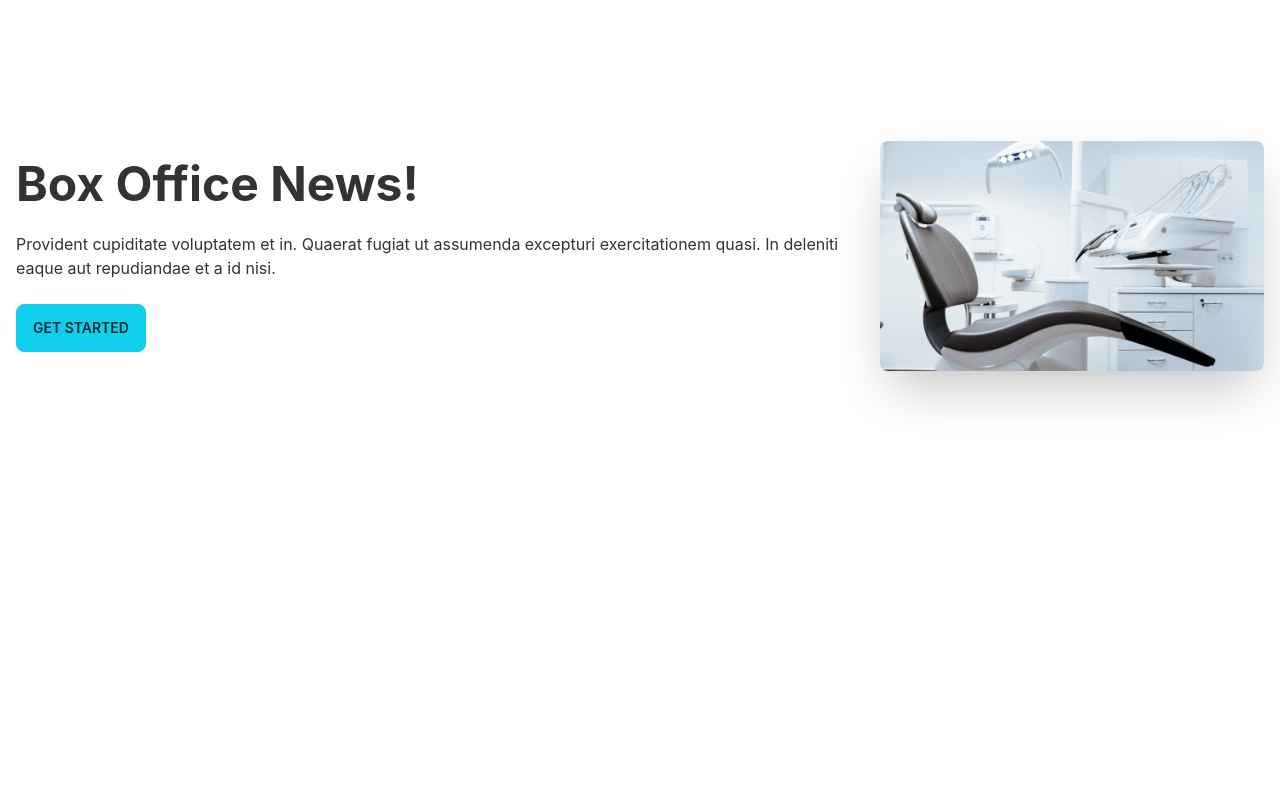
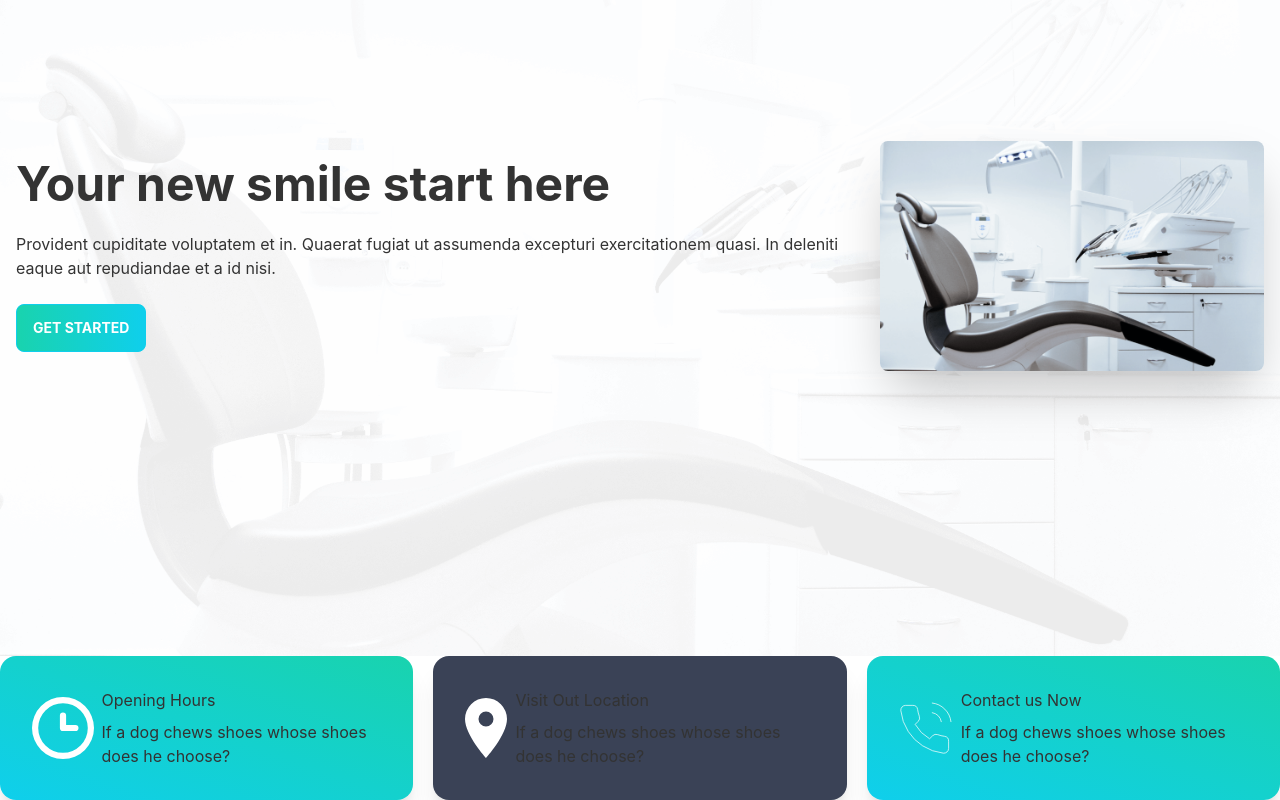
Before and after one commit to kabirbhai/doctors-kobir, a React (Create React App) app: page / in a window 1280 px wide. Shown: the part 208-1008 px from the top of the page. Before the commit the page ends 864 px from the top, so only its background shows below. Built offline with nearby package versions, Linux system fonts and the light colour scheme.

Commit message:
infoCard added

```diff
--- a/src/App.js
+++ b/src/App.js
@@ -4,6 +4,7 @@ import { Routes, Route } from "react-router-dom";
 import Home from "./pages/home/Home";
 import About from "./pages/about/About";
 import Navbar from "./pages/shared/Navbar";
+import Login from "./pages/login/Login";
 
 function App() {
   return (
@@ -13,6 +14,7 @@ function App() {
         <Route path="/" element={<Home />} />
         <Route path="/home" element={<Home />} />
         <Route path="/about" element={<About />} />
+        <Route path="/login" element={<Login />} />
       </Routes>
     </div>
   );
--- a/src/pages/home/Banner.js
+++ b/src/pages/home/Banner.js
@@ -1,22 +1,33 @@
 import React from "react";
 import chair from "../../assets/images/chair.png";
+import bannerBackground from "../../assets/images/bg.png";
 
 const Banner = () => {
   return (
-    <div class="hero min-h-screen">
+    <section
+      style={{
+        background: `url(${bannerBackground})`,
+        backgroundPosition: "center",
+        backgroundRepeat: "no-repeat",
+        backgroundSize: "cover",
+      }}
+      class="hero min-h-screen"
+    >
       <div class="hero-content flex-col lg:flex-row-reverse">
         <img src={chair} class="max-w-sm rounded-lg shadow-2xl" alt="banner" />
         <div>
-          <h1 class="text-5xl font-bold">Box Office News!</h1>
+          <h1 class="text-5xl font-bold">Your new smile start here</h1>
           <p class="py-6">
             Provident cupiditate voluptatem et in. Quaerat fugiat ut assumenda
             excepturi exercitationem quasi. In deleniti eaque aut repudiandae et
             a id nisi.
           </p>
-          <button class="btn btn-primary">Get Started</button>
+          <button class="btn btn-primary uppercase font-bold text-white bg-gradient-to-r from-secondary to-primary">
+            Get Started
+          </button>
         </div>
       </div>
-    </div>
+    </section>
   );
 };
 
--- a/src/pages/home/Home.js
+++ b/src/pages/home/Home.js
@@ -1,10 +1,12 @@
 import React from "react";
 import Banner from "./Banner";
+import Info from "./Info";
 
 const Home = () => {
   return (
     <div>
       <Banner />
+      <Info />
     </div>
   );
 };
--- /dev/null
+++ b/src/pages/home/Info.js
@@ -0,0 +1,56 @@
+import React from "react";
+import img1 from "../../assets/icons/clock.svg";
+import img2 from "../../assets/icons/marker.svg";
+import img3 from "../../assets/icons/phone.svg";
+
+const Info = () => {
+  return (
+    <section className="container mx-auto ">
+      <div className="card-container grid grid-cols-1 md:grid-cols-3 gap-5">
+        <div class="card bg-gradient-to-tr from-primary to-secondary shadow-xl">
+          <div class="card-body flex-row justify-center items-center ">
+            <div>
+              <img className="" src={img1} alt="" />
+            </div>
+            <div>
+              <h3>Opening Hours</h3>
+              <p className="mt-2">
+                If a dog chews shoes whose shoes does he choose?
+              </p>
+            </div>
+          </div>
+        </div>
+        {/* CARD 2  */}
+        <div class="card bg-accent shadow-xl">
+          <div class="card-body flex-row justify-center items-center ">
+            <div>
+              <img className="" src={img2} alt="" />
+            </div>
+            <div>
+              <h3>Visit Out Location</h3>
+              <p className="mt-2">
+                If a dog chews shoes whose shoes does he choose?
+              </p>
+            </div>
+          </div>
+        </div>
+        {/* CARD 3  */}
+        <div class="card bg-gradient-to-tr from-primary to-secondary shadow-xl">
+          <div class="card-body flex-row justify-center items-center ">
+            <div>
+              <img className="" src={img3} alt="" />
+            </div>
+            <div>
+              <h3>Contact us Now</h3>
+              <p className="mt-2">
+                If a dog chews shoes whose shoes does he choose?
+              </p>
+            </div>
+          </div>
+        </div>
+      </div>
+    </section>
+  );
+};
+
+export default Info;
--- a/src/pages/shared/Navbar.js
+++ b/src/pages/shared/Navbar.js
@@ -8,7 +8,7 @@ const Navbar = () => {
         <Link to="/home"> Home</Link>
       </li>
       <li>
-        <Link to="/home"> About</Link>
+        <Link to="/about"> About</Link>
       </li>
       <li>
         <Link to="/home"> Appointment</Link>
@@ -20,7 +20,7 @@ const Navbar = () => {
         <Link to="/home"> Contact us</Link>
       </li>
       <li>
-        <Link to="/home"> Login</Link>
+        <Link to="/login"> Login</Link>
       </li>
     </>
   );
```
